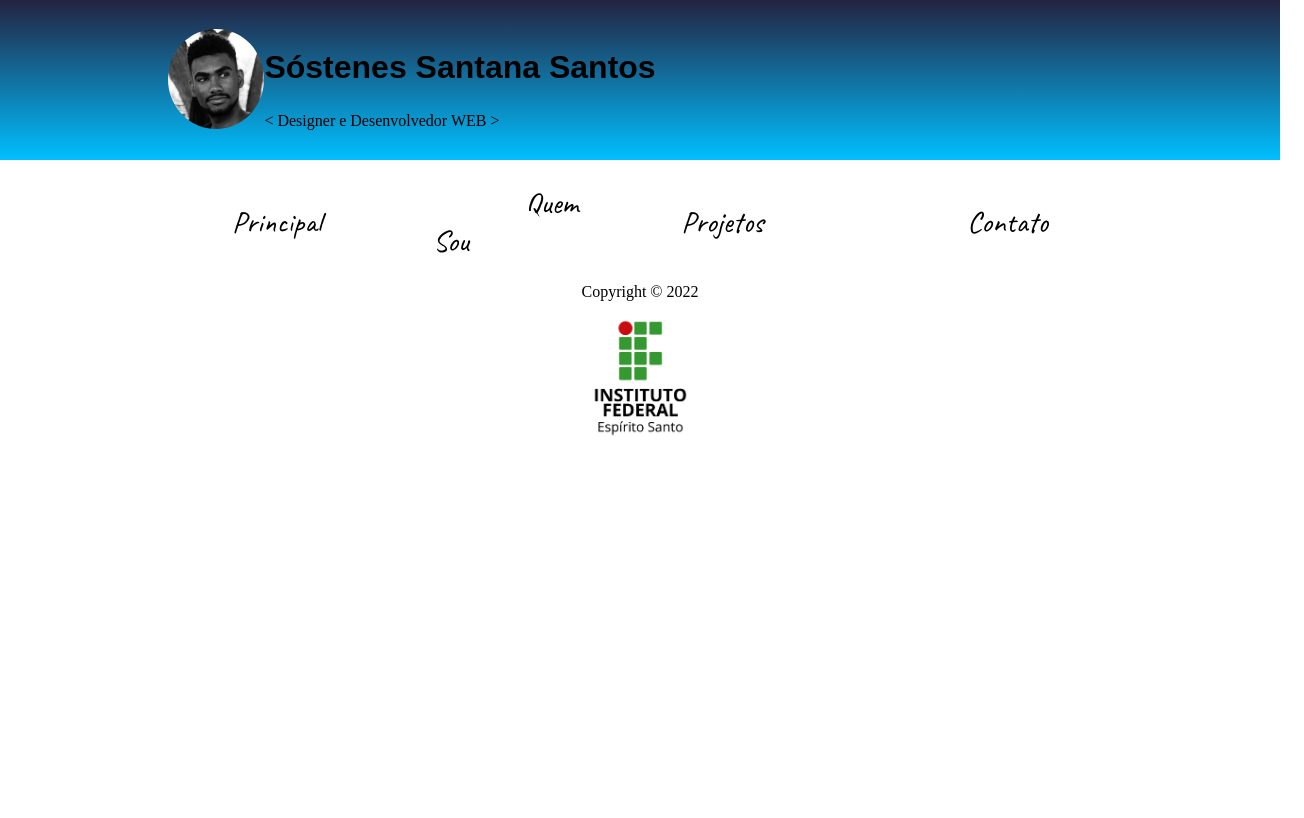
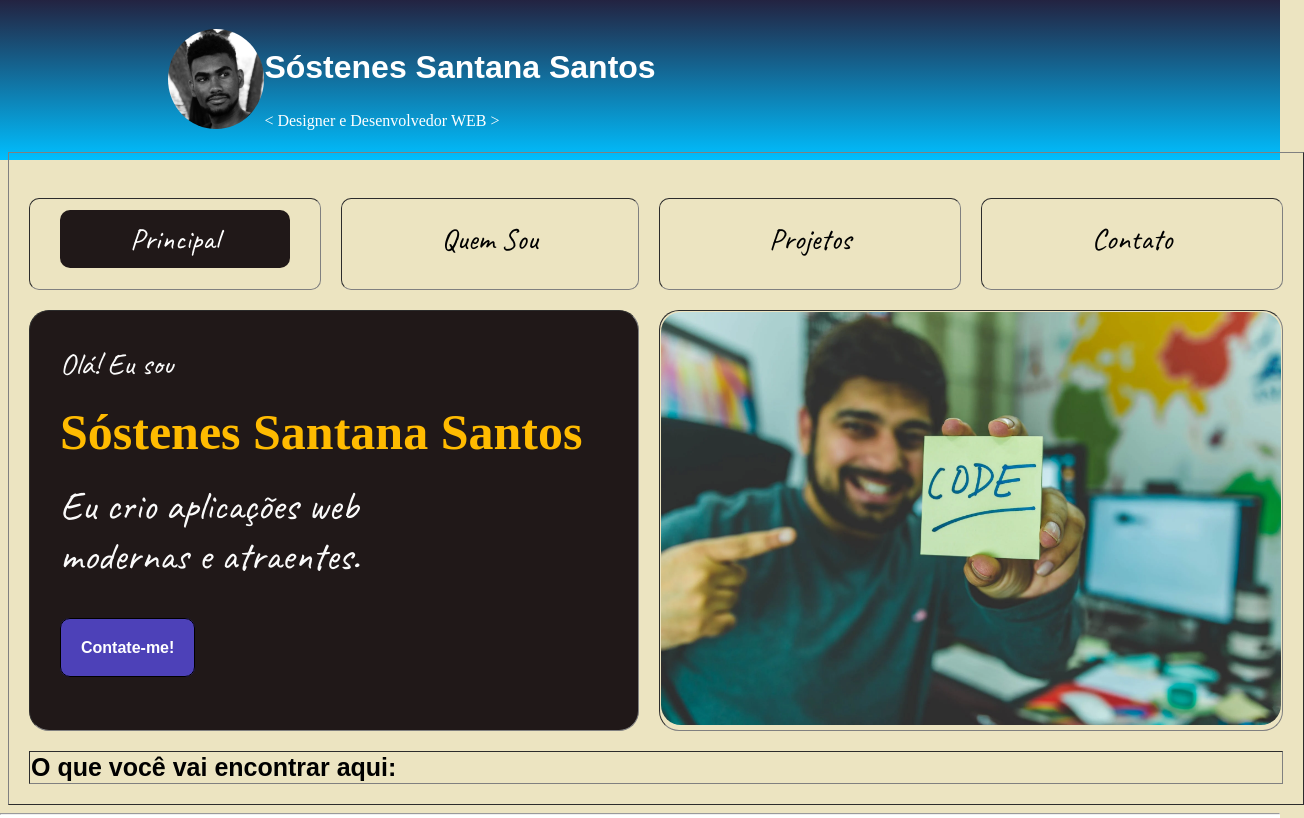
Before and after one commit to S0stenes/Reprograme-se-IFES, a plain HTML site: page Semana 2/Atividade Prática da 2ª Semana/index.html in a window 1280 px wide. Shown: the top 818 px of the page, 1304 px wide, since content can reach past the window. Drawn offline with Linux system fonts and the light colour scheme.

Commit message:
Atividade 2ª Semana

```diff
--- a/Semana 2/Atividade Prática da 2ª Semana/estilo.css
+++ b/Semana 2/Atividade Prática da 2ª Semana/estilo.css
@@ -4,6 +4,7 @@
 /*Corpo da página*/
 body{
     text-align: center;
+    background-color: rgb(236, 228, 193);
 }
 
 /* Cabeçalho da página */
@@ -12,6 +13,7 @@ header{
     margin: -8px;
     width: auto; /*Professor aqui eu defini com auto pois eu utilizo um outro monitor para verificar como que está ficando o site e não completou utilizando 1280px, então defini como auto, espero que não tire nota por isso.*/
     height: 160px;
+    color: white;
 }
 
 table {
@@ -24,8 +26,8 @@ table {
     fill: white;
     font-size: 56;
     font-family:sans-serif;
-
 }
+/*Fim cabeçalho*/
 
 /*Foto de perfil*/
 #perfil{
@@ -36,40 +38,38 @@ table {
 }
 /*Fim cabeçalho*/
 
-/*Sessão*/
+/*Menu de navegação*/
 #menu{
     width: 80%;
 }
+
 .menu{
     font-size: 30px;
     height: 60px;
     border-radius: 10px;
-    padding:  5px 0 ;
+    padding:  10px 0 ;
+    padding-bottom: 20px;
 }
+
 a{
     margin: 30px;
     text-decoration: none;
     font-family: caveat;
-    color: black;
-    border: solid 1px white;
+    color: rgb(0, 0, 0);
     padding: 10px 70px;
-    background-color: white;
     border-radius: 10px;
 }
+
 a:hover{
-    background-color: black;
+    background-color: rgb(19, 21, 51);
     color: white;
 }
-
-a:visited{
-    background-color: black;
-    color: white;
-}
-
-
 
 /*Rodapé*/
 footer{
     text-align: center;
+    margin: 0 -8px -7px;
+    width: auto;
+    background-color: white;
 }
 /*Fim rodapé*/
--- a/Semana 2/Atividade Prática da 2ª Semana/index.html
+++ b/Semana 2/Atividade Prática da 2ª Semana/index.html
@@ -1,12 +1,48 @@
 <!DOCTYPE html>
 <html lang="pt-br">
+
 <head>
     <meta charset="UTF-8">
     <meta http-equiv="X-UA-Compatible" content="IE=edge">
     <meta name="viewport" content="width=device-width, initial-scale=1.0">
     <title>Atividade Prática da 2ª Semana</title>
     <link rel="stylesheet" href="estilo.css">
+    <style>
+        /*Apresentação e a imagem*/
+
+        /*Apresentação com meu nome*/
+        #ola {
+            text-align: left;
+            background-color: rgb(32, 24, 24);
+            padding: 0px;
+        }
+
+        /*Botão de contate-me*/
+        #contato {
+            font-family: sans-serif;
+            border: solid 1px black;
+            padding: 20px;
+            background-color: rgb(77, 65, 184);
+            border-radius: 10px;
+            color: white;
+        }
+
+        /*Paragráfos da apresentção*/
+        .eu {
+            color: rgb(250, 250, 250);
+            padding-left: 30px;
+            margin-bottom: 10px;
+        }
+
+        /*Célula da tabela para a apresentção*/
+        .se {
+            border-radius: 20px;
+        }
+
+        /*Fim sessão*/
+    </style>
 </head>
+
 <body>
     <header>
         <table align="center">
@@ -14,11 +50,13 @@
             <tbody>
                 <tr>
                     <!--Atribuindo as 2 linhas e tendo quebra de linha aonde vai a imagem-->
-                    <td rowspan="2" ><img src="img/eu.jpg" alt="Imagem perfil" id="perfil" align="center"></td>
-                    <td id="name" align="left"> <h1>Sóstenes Santana Santos </h1></td>
+                    <td rowspan="2"><img src="img/eu.jpg" alt="Imagem perfil" id="perfil" align="center"></td>
+                    <td id="name" align="left">
+                        <h1>Sóstenes Santana Santos </h1>
+                    </td>
                 </tr>
                 <tr>
-                    <td align="left" >&lt; Designer e Desenvolvedor WEB &gt;</td>
+                    <td align="left">&lt; Designer e Desenvolvedor WEB &gt;</td>
                 </tr>
             </tbody>
         </table>
@@ -26,13 +64,31 @@
     </header>
 
     <section class="hero">
-        <table align="center"  id="menu">
+        <table align="center" border="1" id="menu" cellspacing="20" >
             <tbody>
                 <tr>
-                    <td  class="menu"><a href="index.html">Principal</a></td>
-                    <td  class="menu"><a href="quemsou.html">Quem Sou</a></td>
-                    <td  class="menu"><a href="projetos.html">Projetos</a></td>
-                    <td  class="menu"><a href="contato.html">Contato</a></td>
+                    <td class="menu"><a href="index.html"
+                            style="background-color:rgb(32, 24, 24) ; color:white;">Principal</a></td>
+                    <td class="menu"><a href="quemsou.html" style="width: 1%; white-space: nowrap;">Quem Sou</a></td>
+                    <td class="menu"><a href="projetos.html">Projetos</a></td>
+                    <td class="menu"><a href="contato.html">Contato</a></td>
+                </tr>
+                <tr>
+                    <td colspan="2" id="ola" class="se">
+                        <p class="eu" style="font-family:Caveat; font-size: 30px; margin-top: -40px">Olá! Eu sou</p>
+                        <p class="eu"
+                            style="Open Sans; color: rgb(255, 187, 0); font-size: 50px; margin-bottom: -20px; margin-top: 20px;">
+                            <b>Sóstenes Santana Santos</b></p>
+                        <p class="eu" style="font-family: Caveat; font-size: 40px; margin-bottom: 40px;">Eu crio
+                            aplicações web<br> modernas e atraentes.</p>
+                        <br>
+                        <a href="http://sostenesdev.com" id="contato"><b>Contate-me!</b></a>
+                    </td>
+                    <td colspan="2" class="se"> <img src="img/pessoa.jpg" alt="Imagem pessoa"
+                            style="width: 620px; border-radius: 20px;"></td>
+                </tr>
+                <tr>
+                    <td colspan="4" align="left" style="font-size: 25px; width: 1%; white-space: nowrap; font-family:sans-serif;"><b> O que você vai encontrar aqui:</b> </td>
                 </tr>
             </tbody>
         </table>
@@ -41,11 +97,12 @@
     <section>
 
     </section>
-
     <footer>
+        <hr>
         <p>Copyright &copy; 2022 </p>
         <img src="img/ifes.png" alt="" width="100">
     </footer>
 
 </body>
+
 </html>
```
Also changed, not shown: Semana 2/Atividade Prática da 2ª Semana/contato.html (+7 -3 lines), Semana 2/Atividade Prática da 2ª Semana/projetos.html (+6 -4 lines), Semana 2/Atividade Prática da 2ª Semana/quemsou.html (+5 -2 lines).
